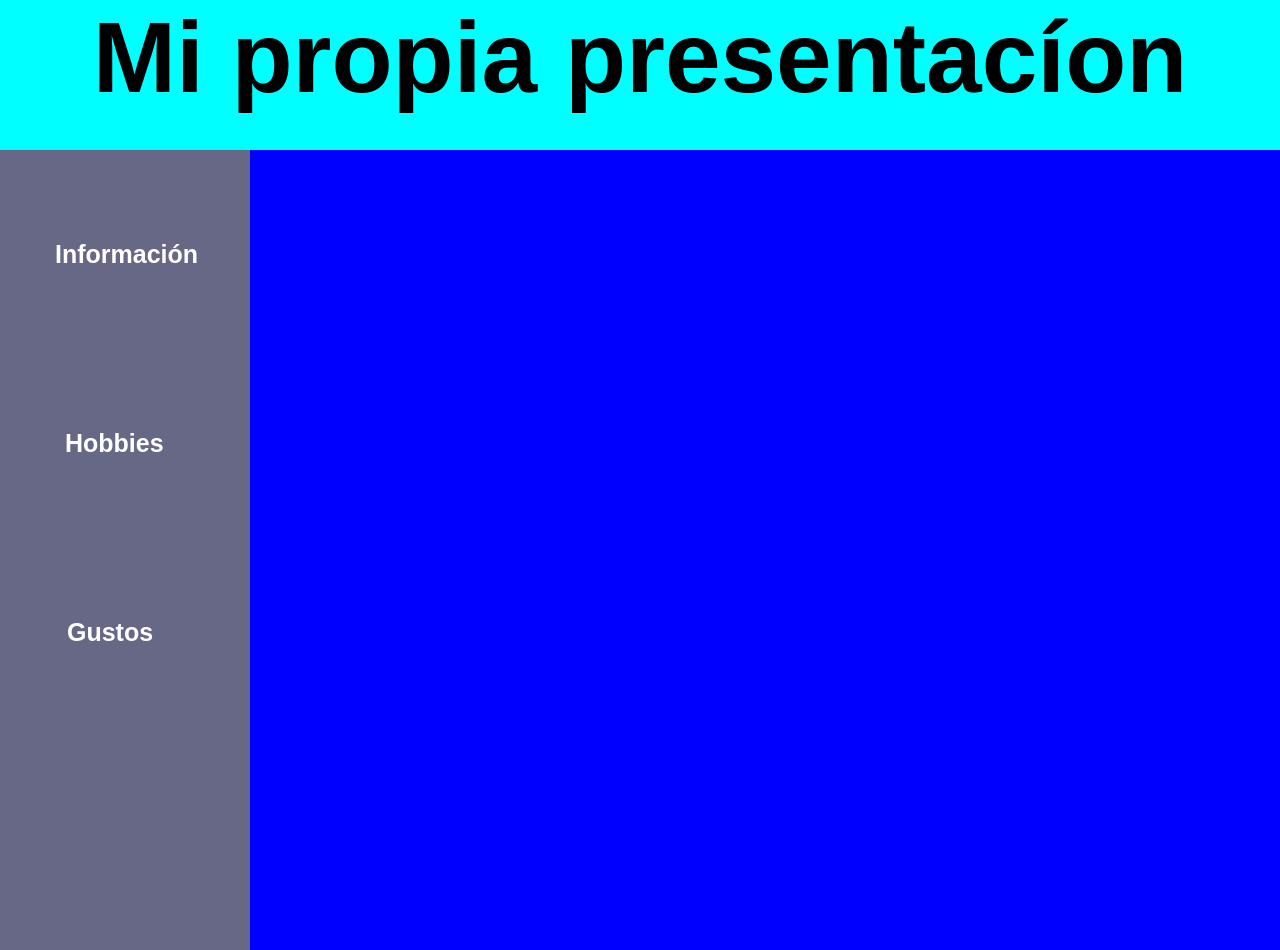
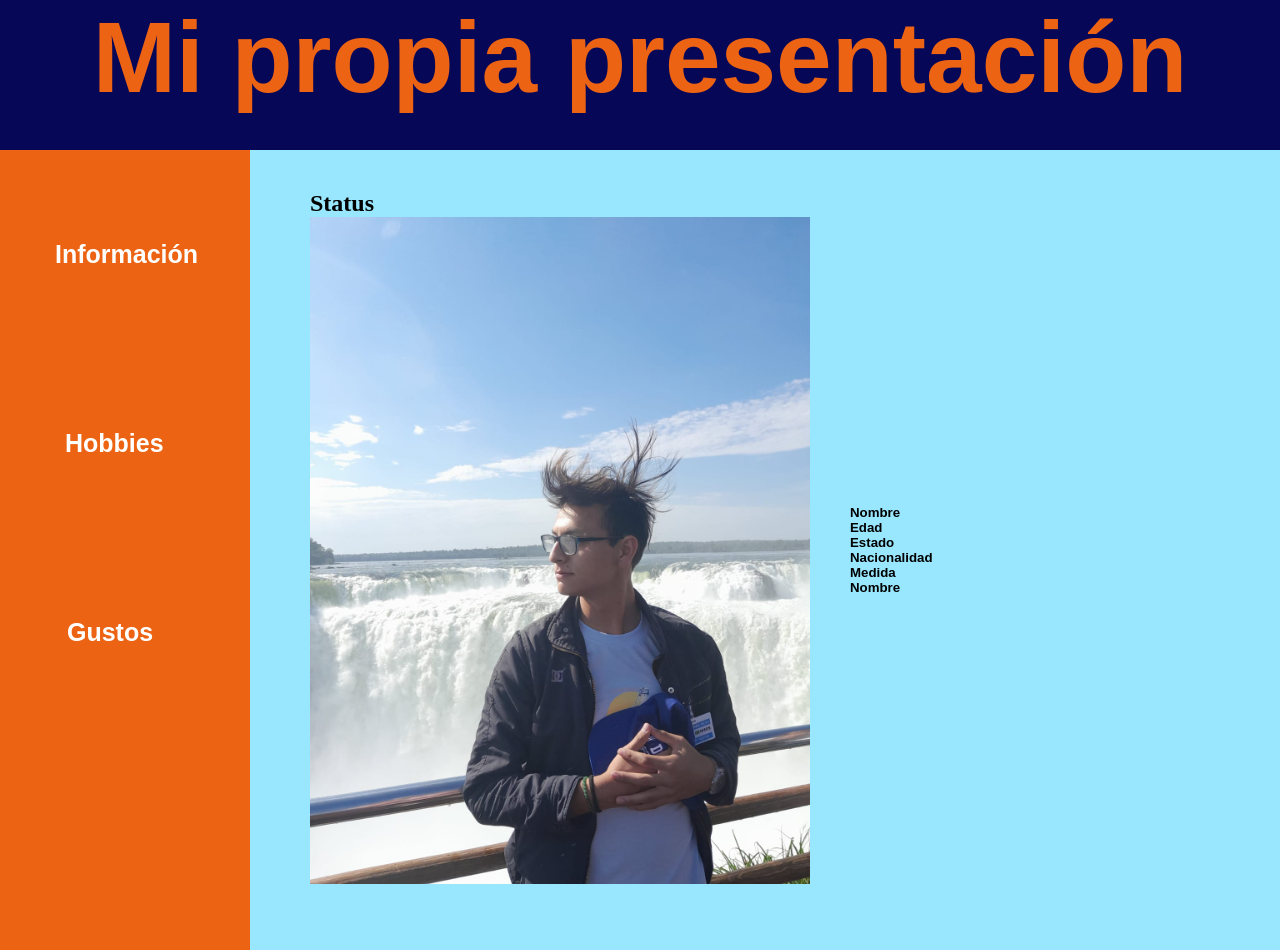
Before and after one commit to GuillermoCervantes4/sitio_personal, a plain HTML site: page src/index.html in a window 1280 px wide. Drawn offline with Linux system fonts and the light colour scheme.

Commit message:
nueva_version_2

```diff
--- a/src/estilos/estilo.css
+++ b/src/estilos/estilo.css
@@ -5,12 +5,13 @@
 }
 
 body{
-    background: blue;
+    background: rgb(153, 231, 255);
 }
 
 .titulo{
-    background-color: aqua;
+    background-color: rgb(7, 7, 88);
     height: 150px;
+    color: rgb(236, 99, 19);
     justify-content: center;
     align-items: center;
     font-family: sans-serif;
@@ -30,7 +31,7 @@ p{
     width: 100%;
     max-width: 250px;
     height: 100vh;
-    background: rgb(103, 104, 134);
+    background: rgb(236, 99, 19);
     display: flex;
     flex-direction: column;
 }
@@ -58,8 +59,8 @@ p{
     width: 90px;
     margin-bottom: 70px;
     margin-left: -10px;
-    background: rgb(103, 104, 134);
-    border: rgb(103, 104, 134);
+    background: rgb(236, 99, 19);
+    border: rgb(236, 99, 19);
     text-align: center;
 }
 
@@ -75,16 +76,28 @@ p{
     width: 300px;
     height: 35px;
     border-radius: 10px;
-    background: blue;
+    color: rgb(7, 7, 88);
+    background: rgb(153, 231, 255);
 }
 
 .contenido{
-    margin: 0 auto;
-    max-width: 800px;
+      margin: 40px 0 0 60px;
 }
 
-.contenido div{
+.contenido .status {
     display: flex;
+    align-items: center;
+    font-family: sans-serif;
+  }
+
+.contenido .status img {
+    margin-right: 10px;
+    width: 500px;
+}
+
+.contenido .status .texto {
+    flex: 1;
+    margin-left: 30px;
 }
 
 .image1{
--- a/src/index.html
+++ b/src/index.html
@@ -10,7 +10,7 @@
 </head>
 
 <header class="titulo">
-    <h1>Mi propia presentacíon</h1>
+    <h1>Mi propia presentación</h1>
 </header>
 
 <body>
@@ -37,6 +37,18 @@
             </div>
         </div>
         <section class="contenido">
+            <h2>Status</h2>
+            <main class="status">
+                <img src="../src/Fotos/foto_guille.jpeg" alt="">
+                <div class="texto">
+                    <h5><strong>Nombre</strong></h5>
+                    <h5><strong>Edad</strong></h5>
+                    <h5><strong>Estado</strong></h5>
+                    <h5><strong>Nacionalidad</strong></h5>
+                    <h5><strong>Medida</strong></h5>
+                    <h5><strong>Nombre</strong></h5>
+                </div>
+            </main>
 
         </section>
     </section>
```
Also changed, not shown: src/Fotos/foto_guille.jpeg (added), 1 other file.
